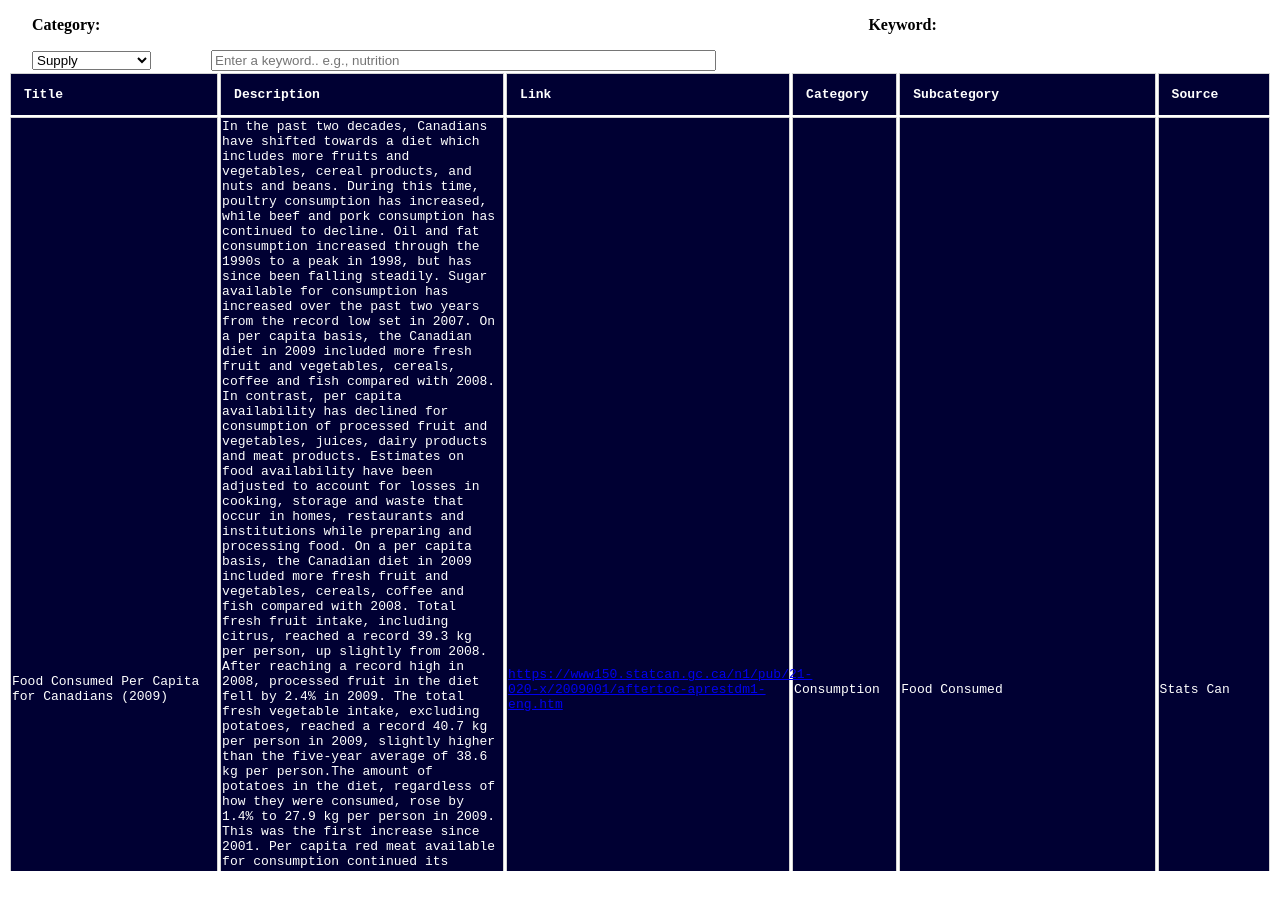
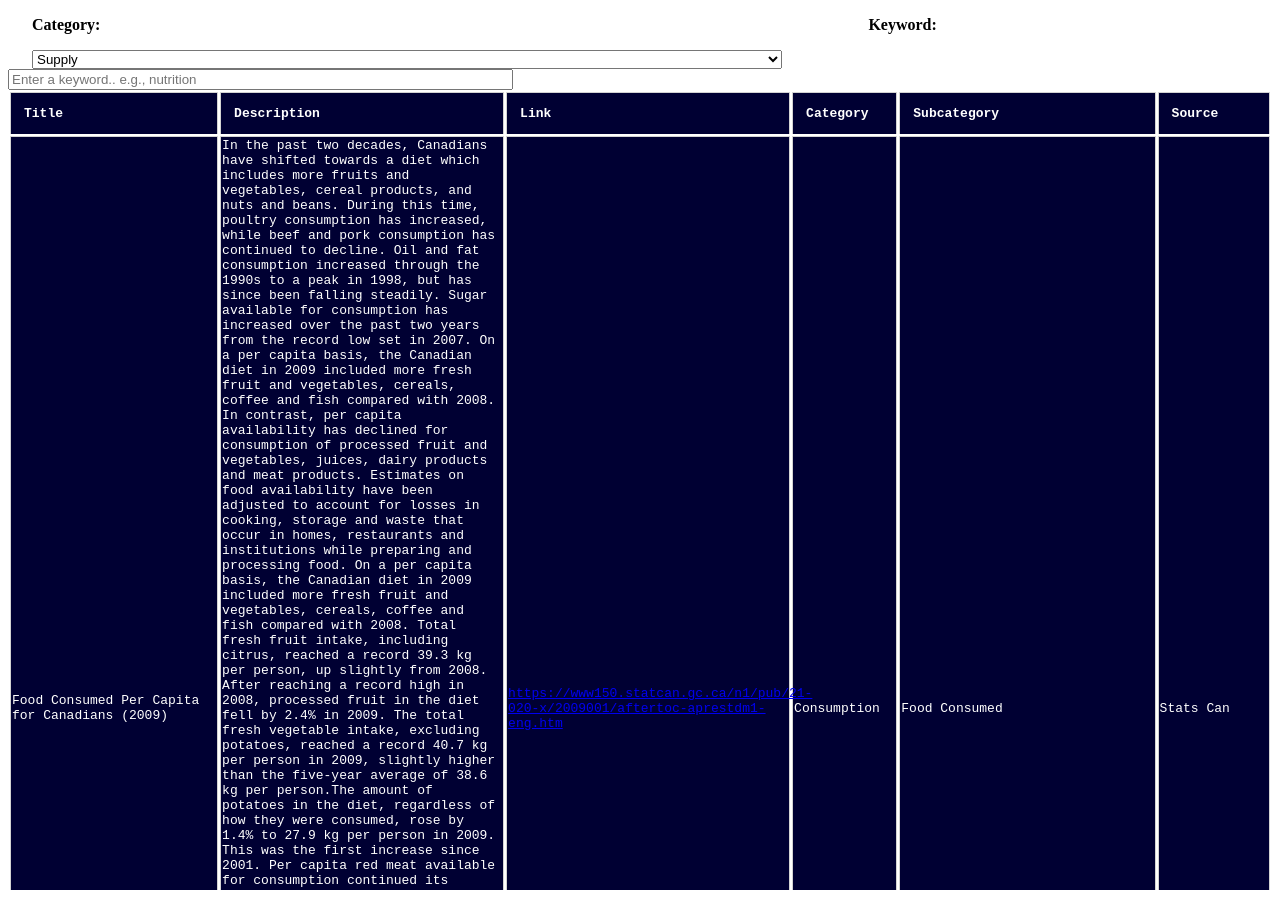
Before and after one commit to karunalakhani/karun.github.io, a plain HTML site: page category.html in a window 1280 px wide. Drawn offline with nearby package versions, Linux system fonts and the light colour scheme.

Commit message:
Update category.html

```diff
--- a/category.html
+++ b/category.html
@@ -7,7 +7,7 @@ body {
 
   background-color: white;
 }
-#mylist option{
+.listmy {
   width:750px;
 }
 
@@ -133,7 +133,7 @@ li a:hover:not(.active) {
 
 <div>
 <p align='left'><b>&nbsp;&nbsp;&nbsp;&nbsp;&nbsp;&nbsp;Category:&nbsp;&nbsp;&nbsp;&nbsp;&nbsp;&nbsp;&nbsp;&nbsp; &nbsp;&nbsp;&nbsp;&nbsp;&nbsp;&nbsp;&nbsp;&nbsp; &nbsp;&nbsp;&nbsp;&nbsp;&nbsp;&nbsp;&nbsp;&nbsp; &nbsp;&nbsp;&nbsp;&nbsp;&nbsp;&nbsp;&nbsp;&nbsp; &nbsp;&nbsp;&nbsp;&nbsp;&nbsp;&nbsp;&nbsp;&nbsp; &nbsp;&nbsp;&nbsp;&nbsp;&nbsp;&nbsp;&nbsp;&nbsp;&nbsp;&nbsp;&nbsp;&nbsp;&nbsp;&nbsp;&nbsp;&nbsp;&nbsp;&nbsp;&nbsp;&nbsp;&nbsp;&nbsp;&nbsp;&nbsp;&nbsp;&nbsp; &nbsp;&nbsp;&nbsp;&nbsp;&nbsp;&nbsp;&nbsp;&nbsp; &nbsp;&nbsp;&nbsp;&nbsp;&nbsp;&nbsp;&nbsp;&nbsp; &nbsp;&nbsp;&nbsp;&nbsp;&nbsp;&nbsp;&nbsp;&nbsp;&nbsp;&nbsp;&nbsp;&nbsp;&nbsp;&nbsp;&nbsp;&nbsp; &nbsp;&nbsp;&nbsp;&nbsp;&nbsp;&nbsp;&nbsp;&nbsp; &nbsp;&nbsp;&nbsp;&nbsp;&nbsp;&nbsp;&nbsp;&nbsp;&nbsp;&nbsp;&nbsp;&nbsp;&nbsp;&nbsp;&nbsp;&nbsp;&nbsp; &nbsp;&nbsp;&nbsp;&nbsp;&nbsp;&nbsp;&nbsp;&nbsp; &nbsp;&nbsp;&nbsp;&nbsp;&nbsp;&nbsp;&nbsp;&nbsp; &nbsp;&nbsp;&nbsp;&nbsp;&nbsp;&nbsp;&nbsp;&nbsp;&nbsp;&nbsp;&nbsp;&nbsp;&nbsp;&nbsp;&nbsp;&nbsp; &nbsp;&nbsp;&nbsp;&nbsp;&nbsp;&nbsp;&nbsp;&nbsp; &nbsp;&nbsp;&nbsp;&nbsp;&nbsp;&nbsp;&nbsp;&nbsp; &nbsp;&nbsp;&nbsp;&nbsp; Keyword:</b></p>
-&nbsp;&nbsp;&nbsp;&nbsp;&nbsp;&nbsp;<select  id="mylist" onchange="myFunction()" >
+&nbsp;&nbsp;&nbsp;&nbsp;&nbsp;&nbsp;<select class="listmy" id="mylist" onchange="myFunction()" >
 <option>Supply</option>
 <option>Distribution</option>
 <option>Consumption</option>
```
